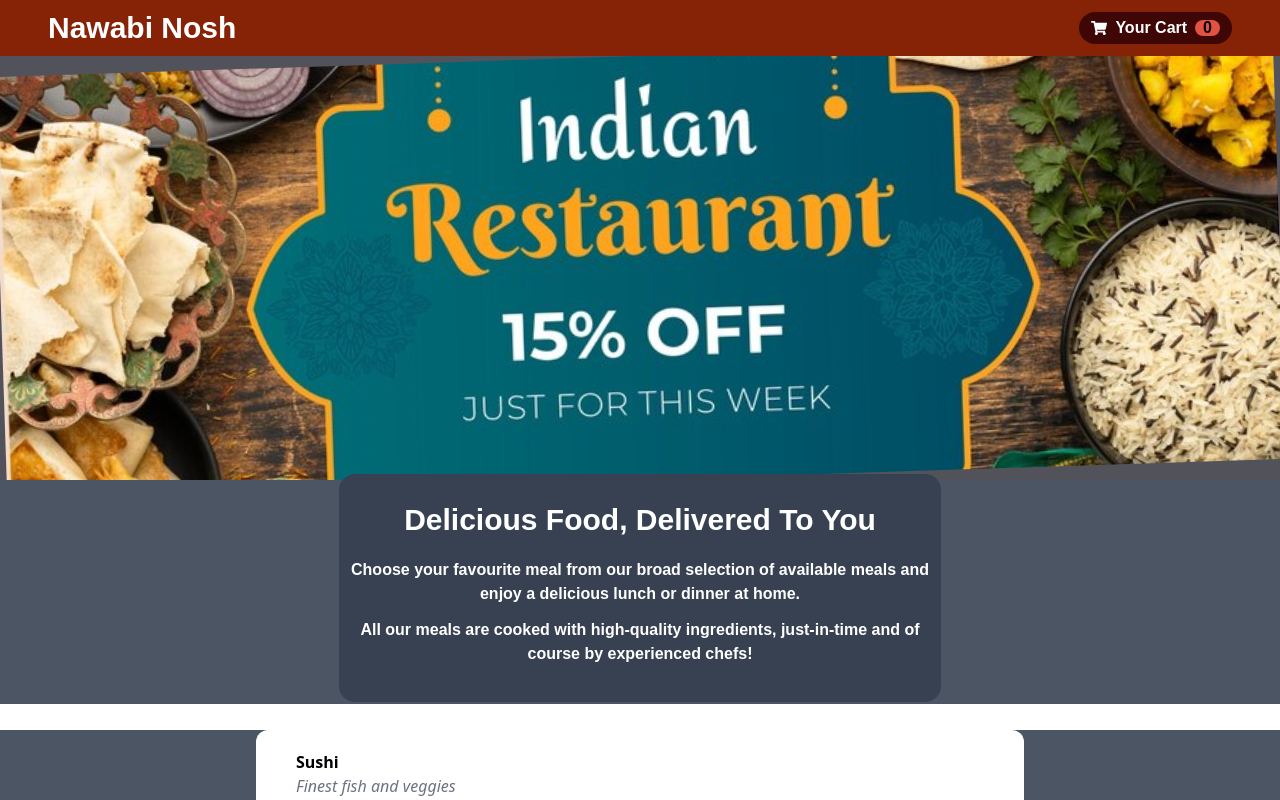
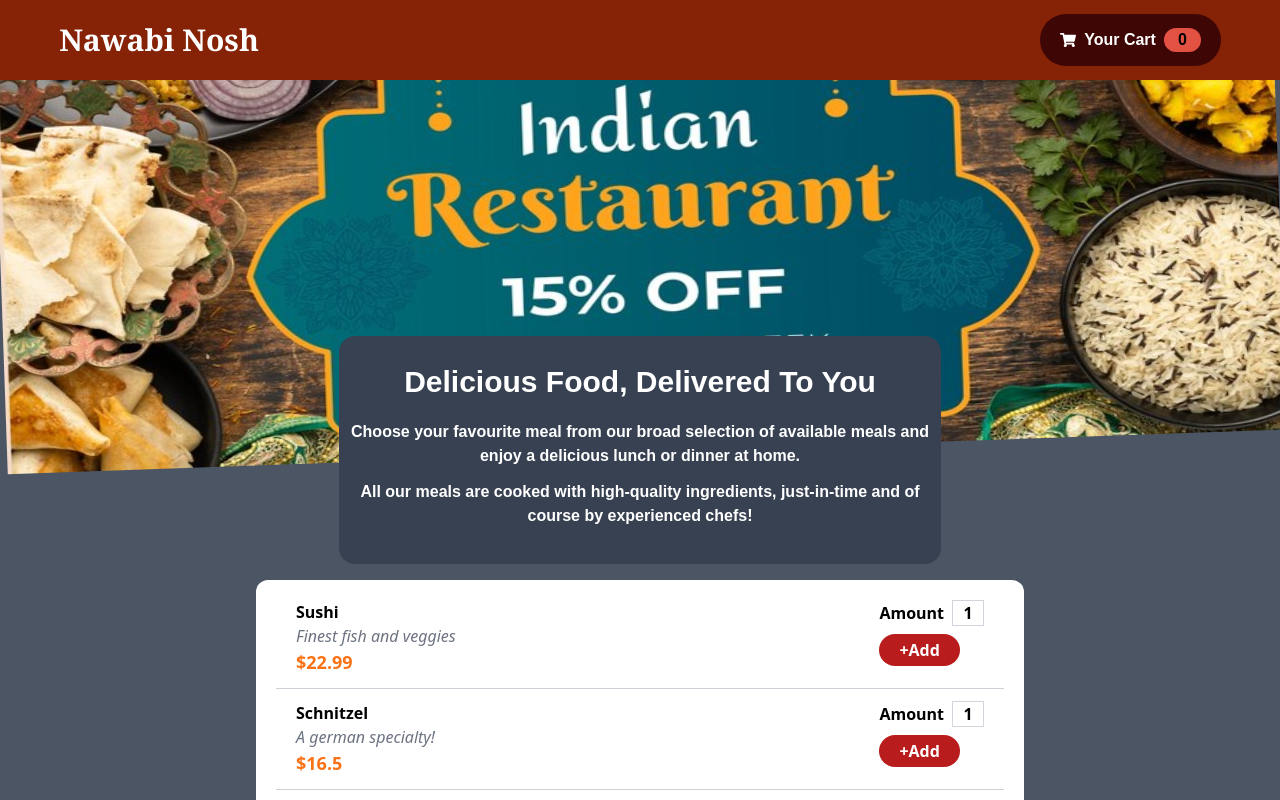
Before and after one commit to Atul9180/React_Ecommerce_Application, a JavaScript app in the folder client/: page / in a window 1280 px wide. Shown: the top 800 px of the page. Built offline with nearby package versions, Linux system fonts and the light colour scheme.

Commit message:
add item form

```diff
--- a/client/src/components/Layout/Header.js
+++ b/client/src/components/Layout/Header.js
@@ -4,24 +4,24 @@ import promotionBannerImage from "../../assets/PromotionBanner.png";
 const Header = () => {
   return (
     <>
-      <header className="fixed top-0 left-0 right-0 h-14 p-2 bg-[#862307] flex justify-between items-center">
-        <h1 className="text-white sm:text-3xl text-2xl font-semibold sm:ml-10 ml-7">
+      <header className="fixed top-0 left-0 right-0 h-[10vh] p-2 bg-[#862307] flex justify-between items-center z-30">
+        <h1 className="text-white sm:text-3xl text-2xl font-bold font-serif sm:ml-[4vw] ml-[2vw]">
           Nawabi Nosh
         </h1>
-        <button className="flex items-center justify-around px-3 py-1 bg-[#3f0606] rounded-full cursor-pointer sm:mr-10 mr-1 ">
+        <button className="flex items-center justify-around px-5 py-3.5 bg-[#3f0606] rounded-full cursor-pointer sm:mr-[4vw] mr-[2vw] ">
           <FaShoppingCart className="text-white" />
           <span className="text-white font-semibold ml-2">Your Cart</span>
-          <div className="w-auto px-2 h-4 ml-2 rounded-3xl bg-[#e35143] flex items-center justify-center">
+          <div className="w-auto px-3.5 ml-2 rounded-full bg-[#e35143] flex items-center justify-center">
             <span className="font-semibold">0</span>
           </div>
         </button>
       </header>
 
-      <div className="pt-14 w-[100%] -z-20 h-[30rem] overflow-hidden relative bg-zinc-600 ">
+      <div className="pt-14 h-[50vh] lg:h-[60vh] sm:h-[55vh] overflow-hidden">
         <img
           src={promotionBannerImage}
           alt="promotionBannerImage"
-          className="w-[110%] max-h-[100%] transform -rotate-[1.9deg] object-cover"
+          className="w-[100%] max-h-[100%] transform -rotate-[2deg] -translate-y-7"
         />
       </div>
     </>
--- a/client/src/components/Meals/AvailableMeals.js
+++ b/client/src/components/Meals/AvailableMeals.js
@@ -42,13 +42,33 @@ const DUMMY_MEALS = [
 const AvailableMeals = () => {
   const mealsList = DUMMY_MEALS.map((meal, index) => (
     <>
-      <li id={meal.id} className="bg-white list-none font-sans px-5 py-3 mb-0">
+      <li
+        id={meal.id}
+        className="bg-white list-none font-sans px-5 py-3 mb-0 flex justify-between"
+      >
+        <div>
           <h3 className="font-bold">{meal.name}</h3>
           <span className="italic font-medium text-gray-500">
             {meal.description}
           </span>
           <h2 className="font-bold text-lg text-orange-500"> ${meal.price}</h2>
+        </div>
+
+        <div className="">
+          <h3 className="font-sans font-bold">
+            Amount
+            <input
+              type="text"
+              value="1"
+              className="ml-2 border border-gray-300 font-semibold w-8 text-center"
+            />
+          </h3>
+          <button className="mt-2 px-5 text-white bg-red-700 py-1 rounded-2xl font-bold hover:bg-red-900">
+            +Add
+          </button>
+        </div>
       </li>
+
       {index !== DUMMY_MEALS.length - 1 && (
         <hr className=" border-gray-400 border-opacity-50" />
       )}
@@ -56,11 +76,11 @@ const AvailableMeals = () => {
   ));
 
   return (
-    <div className="w-full bg-gray-600 pb-5">
-      <div className="w-[98%] sm:w-[90%] md:w-[60%] px-5 py-2 rounded-xl mx-auto bg-white">
+    // <div className="w-full bg-gray-600 pb-5">
+    <div className="w-[94vw] sm:w-[90vw] md:w-[80vw] lg:w-[60vw] px-5 py-2 rounded-xl mx-auto bg-white mb-[1em]">
       {mealsList}
     </div>
-    </div>
+    // </div>
   );
 };
 
--- a/client/src/components/Restaurant/RestaurentSummary.js
+++ b/client/src/components/Restaurant/RestaurentSummary.js
@@ -1,9 +1,6 @@
 const RestaurentSummary = () => {
   return (
-    <>
-      <div className="bg-gray-600  sm:h-[28vh]"></div>
-
-      <div className="md:mb-7 py-7 px-2 bg-gray-700 text-white  text-center w-[94%] sm:w-[80%] md:w-[47%] mx-auto -mt-[39%] sm:-mt-[28%] md:-mt-[18%]  relative rounded-2xl z-10">
+    <div className="mb-4 py-7 px-2 bg-gray-700 text-white  text-center w-[94%] sm:w-[80%] md:w-[75%] lg:w-[47%] mx-auto md:-mt-[9em] sm:-mt-[27vh] -mt-[23vh]  relative rounded-2xl z-10">
       <h2 className="text-3xl  mb-5 font-extrabold">
         Delicious Food, Delivered To You
       </h2>
@@ -12,13 +9,10 @@ const RestaurentSummary = () => {
         and enjoy a delicious lunch or dinner at home.
       </p>
       <p className="font-semibold mb-2">
-          All our meals are cooked with high-quality ingredients, just-in-time
-          and of course by experienced chefs!
+        All our meals are cooked with high-quality ingredients, just-in-time and
+        of course by experienced chefs!
       </p>
     </div>
-
-      {/* <div className="bg-gray-600  h-52 -mt-[140px] "></div> */}
-    </>
   );
 };
 
--- a/client/src/index.css
+++ b/client/src/index.css
@@ -17,4 +17,5 @@ html {
 body {
   margin: 0;
   /* background-color: #3f3f3f; */
+  background-color: rgb(75, 85, 99);
 }
```
Lines whose indentation alone changed are shown as unchanged.
